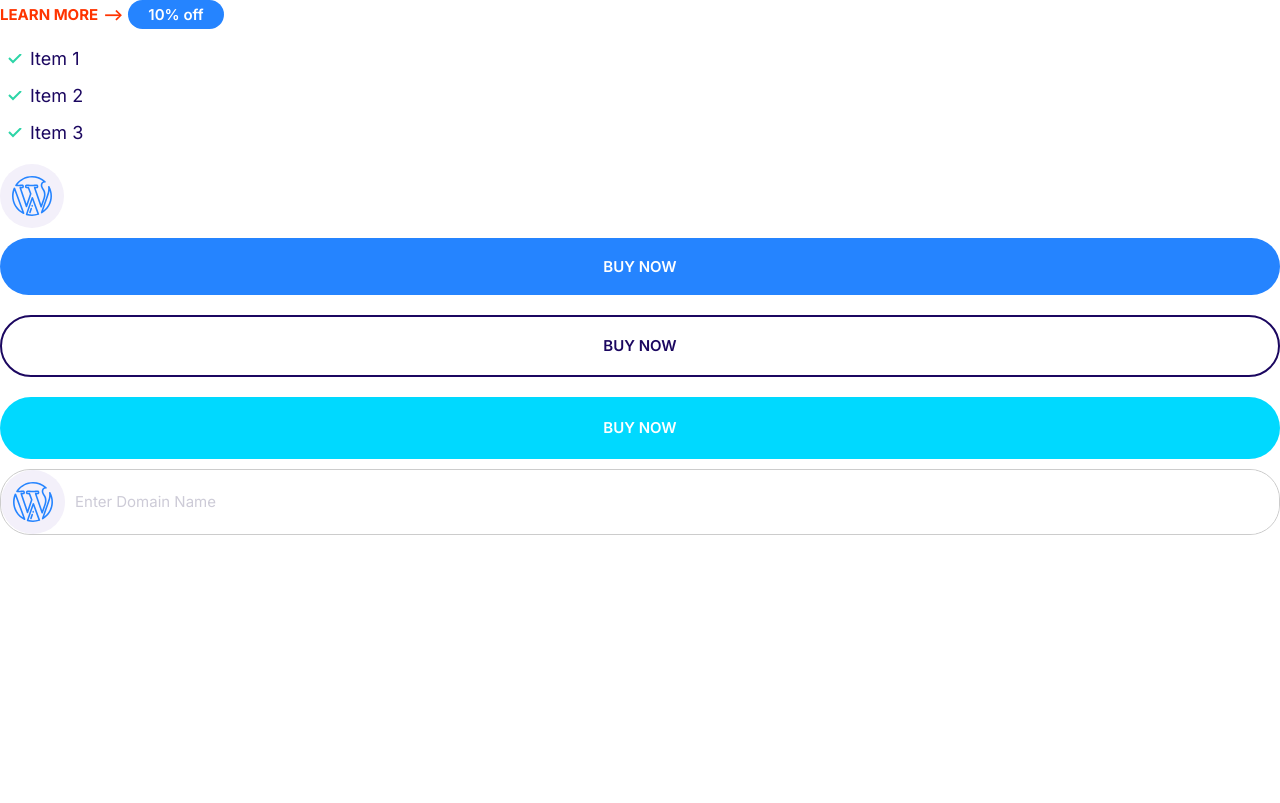
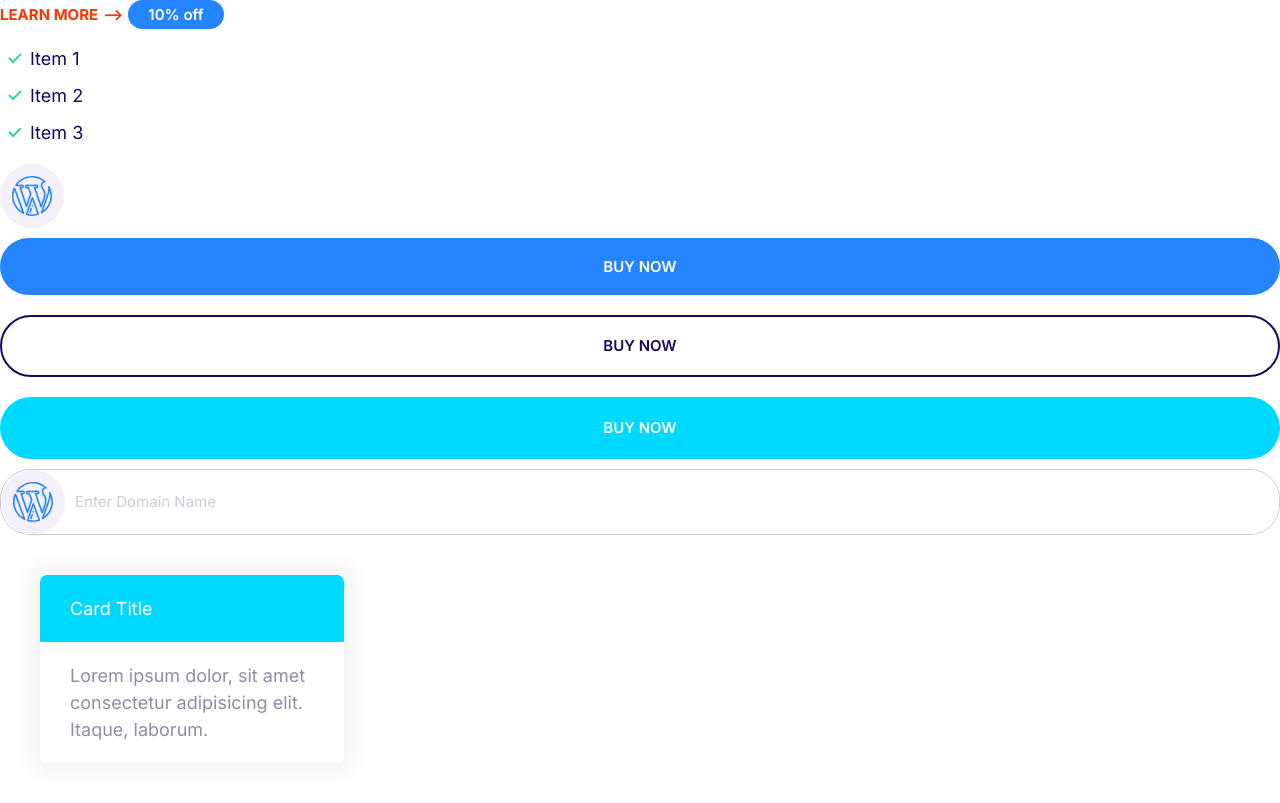
Before and after one commit to edgarikas/Website, a website built with Parcel: page src/index.html in a window 1280 px wide. Built offline with nearby package versions, Linux system fonts and the light colour scheme.

Commit message:
Create card

```diff
--- a/src/index.html
+++ b/src/index.html
@@ -42,5 +42,15 @@
       </span>
       <input type="text" class="input" placeholder="Enter Domain Name" />
     </div>
+
+    <div style="width: 30%; padding: 4rem">
+      <div class="card card--secondary">
+        <header class="card__header">Card Title</header>
+        <div class="card__body">
+          Lorem ipsum dolor, sit amet consectetur adipisicing elit. Itaque,
+          laborum.
+        </div>
+      </div>
+    </div>
   </body>
 </html>
--- a/src/styles/style.scss
+++ b/src/styles/style.scss
@@ -277,3 +277,26 @@ a {
     font-size: 1.5rem;
   }
 }
+
+/* Cards */
+
+.card {
+  border-radius: 7px;
+  box-shadow: 0 0 20px 10px #f3f3f3;
+  overflow: hidden;
+}
+
+.card__header,
+.card__body {
+  padding: 2rem 3rem;
+}
+
+.card--primary .card__header {
+  background: $color-primary;
+  color: white;
+}
+
+.card--secondary .card__header {
+  background: $color-secondary;
+  color: white;
+}
```
Also changed, not shown: src/components/cards.html (added, +8 -0 lines).
